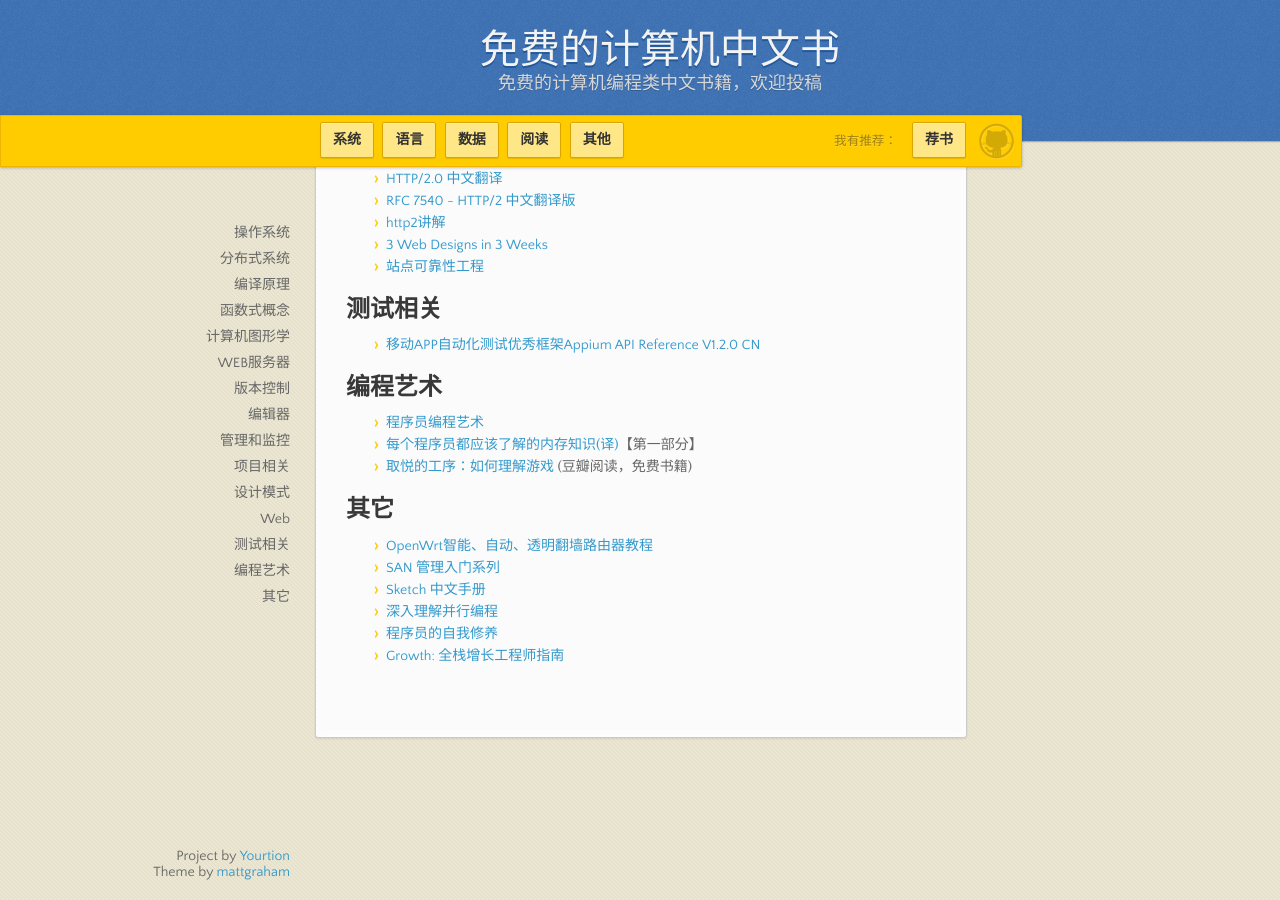
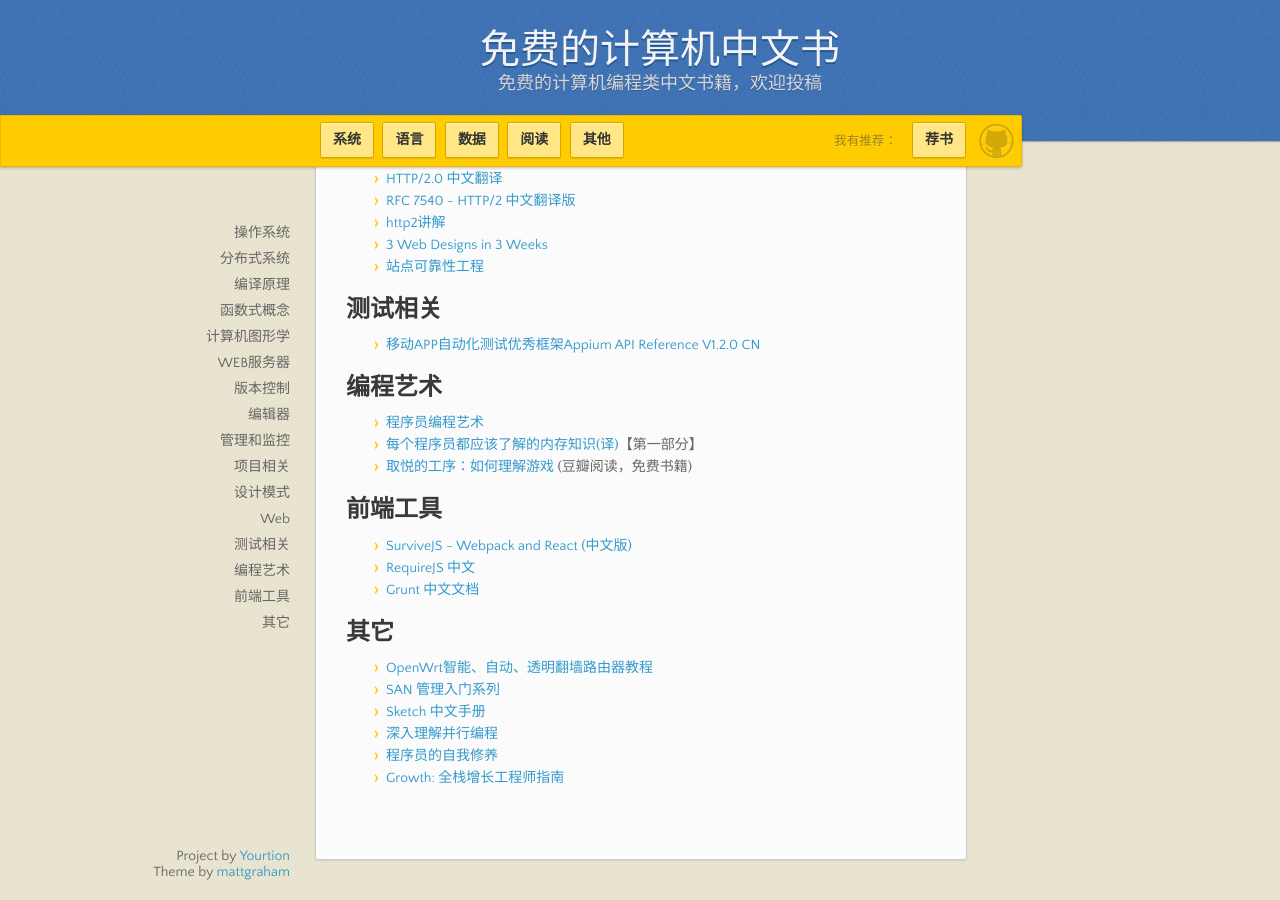
Before and after one commit to yourtion/FreeProgrammingBooksCN, a Jekyll site: the page built from system.md, in a window 1280 px wide and 900 px high, scrolled down 3096 px. Built offline with Jekyll 4.4.1, drawn with Linux system fonts in a browser that asks for light colours; nearby versions of some CDN libraries; our own code applies the rules of GitHub Pages for plain Markdown files.

Commit message:
添加前端工具类 #398

```diff
--- a/system.md
+++ b/system.md
@@ -157,6 +157,12 @@ layout: default
 * [每个程序员都应该了解的内存知识(译)](http://www.oschina.net/translate/what-every-programmer-should-know-about-memory-part1?print)【第一部分】
 * [取悦的工序：如何理解游戏](http://read.douban.com/ebook/4972883/) (豆瓣阅读，免费书籍)
 
+## 前端工具
+
+ * [SurviveJS - Webpack and React (中文版)](http://www.kancloud.cn/mproxy/webpack_and_react/61627)
+ * [RequireJS 中文](http://www.requirejs.cn/)
+ * [Grunt 中文文档](http://www.gruntjs.net/getting-started)
+
 ## 其它
 
 * [OpenWrt智能、自动、透明翻墙路由器教程](https://www.gitbook.com/book/softwaredownload/openwrt-fanqiang/details)
```
